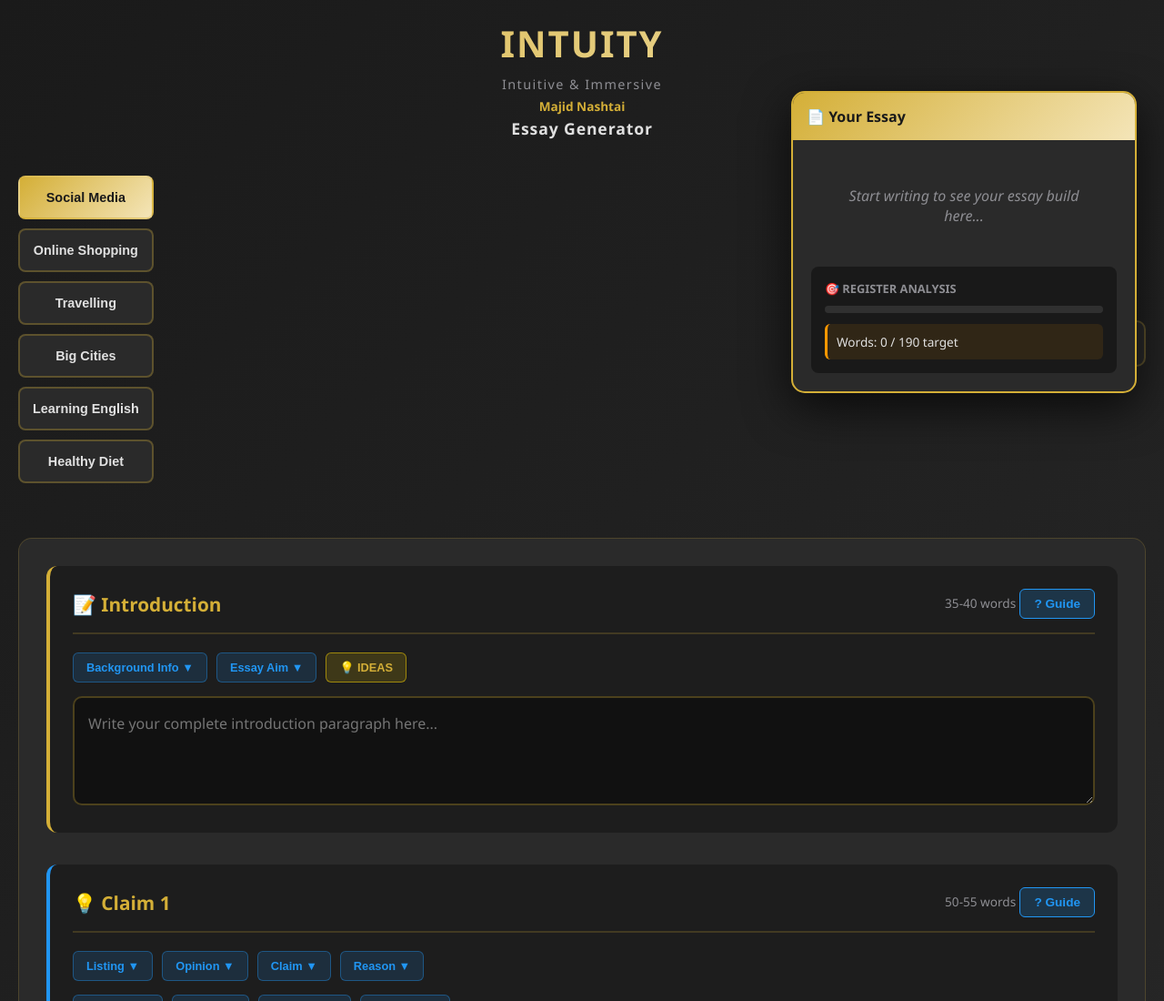
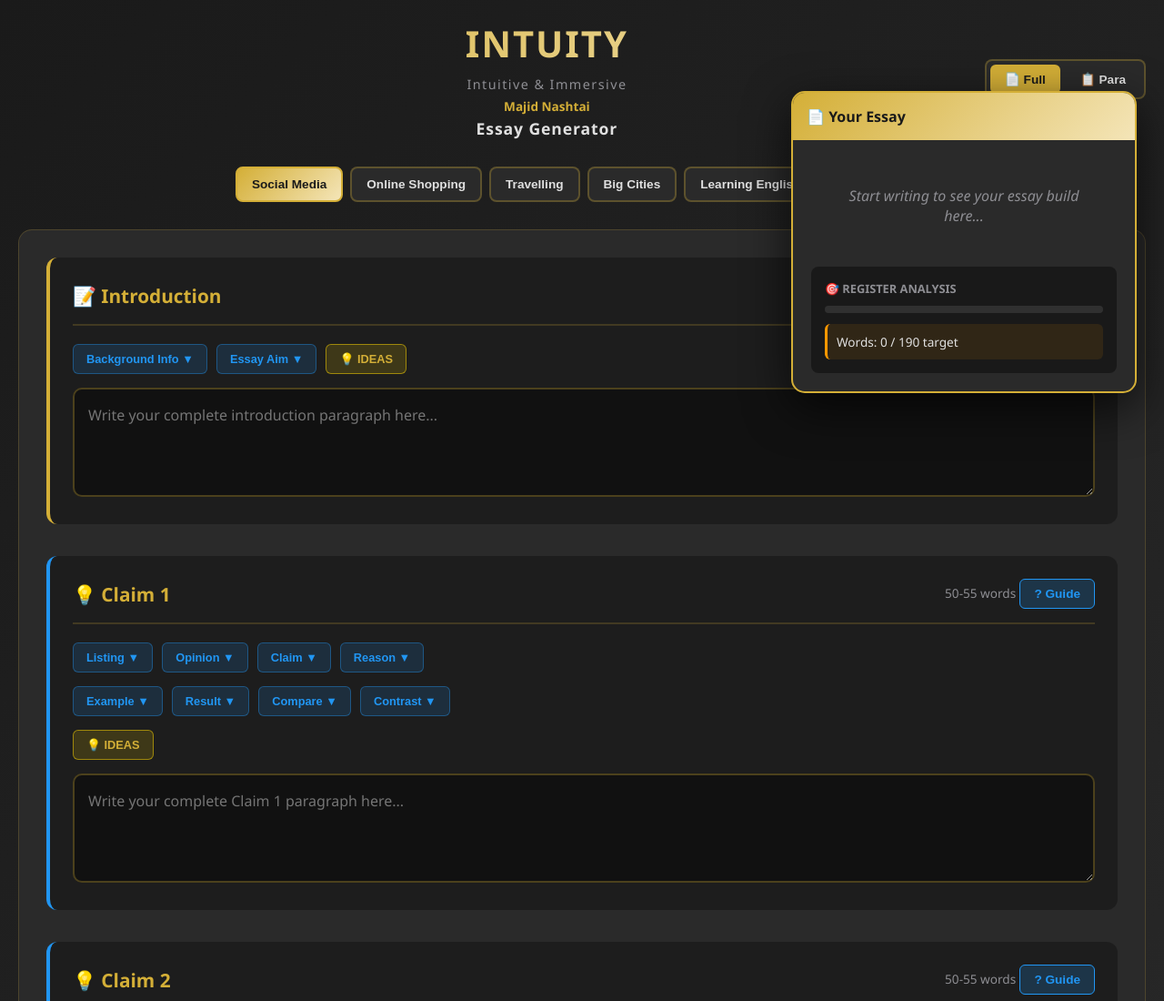
Before and after one commit to mhnashtai-prog/essay-generator, a plain HTML site: page index.html in a window 1280 px wide. Shown: the top 1100 px of the page at 91% size. Drawn offline with Linux system fonts and the light colour scheme.

Commit message:
Refactor header structure and styling

```diff
--- a/index.html
+++ b/index.html
@@ -39,11 +39,20 @@
 
         /* SIGNATURE HEADER */
         .header {
+            display: flex;
+            justify-content: space-between;
+            align-items: center;
+            margin-bottom: 30px;
+            flex-wrap: wrap;
+            gap: 20px;
+        }
+
+        .header-content {
             text-align: center;
-            margin-bottom: 40px;
-        }
-
-        .header h1 {
+            flex: 1;
+        }
+
+        .header-content h1 {
             font-size: 2.5rem;
             font-weight: 700;
             background: linear-gradient(135deg, var(--gold) 0%, var(--gold-light) 100%);
@@ -54,7 +63,7 @@
             text-transform: uppercase;
         }
 
-        .header .subtitle {
+        .header-content .subtitle {
             font-size: 0.9rem;
             color: var(--text-muted);
             margin-bottom: 5px;
@@ -62,41 +71,31 @@
             letter-spacing: 0.1em;
         }
 
-        .header .author {
+        .header-content .author {
             font-size: 0.85rem;
             color: var(--gold);
             font-weight: 600;
             margin-bottom: 3px;
         }
 
-        .header .product {
+        .header-content .product {
             font-size: 1.1rem;
             color: var(--text-light);
             font-weight: 600;
             letter-spacing: 0.05em;
         }
 
-        /* CONTROL BAR */
-        .control-bar {
-            display: flex;
-            justify-content: space-between;
-            align-items: center;
-            margin-bottom: 30px;
-            flex-wrap: wrap;
-            gap: 15px;
-        }
-
         .mode-toggle {
             display: flex;
-            gap: 8px;
+            gap: 6px;
             background: var(--bg-card);
-            padding: 6px;
-            border-radius: 10px;
+            padding: 4px;
+            border-radius: 8px;
             border: 2px solid rgba(212, 175, 55, 0.3);
         }
 
         .mode-btn {
-            padding: 10px 20px;
+            padding: 8px 16px;
             background: transparent;
             border: none;
             color: var(--text-light);
@@ -104,6 +103,7 @@
             cursor: pointer;
             font-weight: 600;
             transition: all 0.3s ease;
+            font-size: 0.85rem;
         }
 
         .mode-btn.active {
@@ -111,33 +111,16 @@
             color: #1a1a1a;
         }
 
+        /* TOPICS BAR */
+        .topics-bar {
+            margin-bottom: 30px;
+        }
+
         .topics {
-            display: grid;
-            grid-template-columns: repeat(auto-fit, minmax(140px, 1fr));
-            gap: 10px;
-            margin-bottom: 30px;
-        }
-
-        .topic-btn {
-            padding: 14px;
-            background: var(--bg-card);
-            border: 2px solid rgba(212, 175, 55, 0.3);
-            color: var(--text-light);
-            border-radius: 8px;
-            cursor: pointer;
-            font-weight: 600;
-            transition: all 0.3s ease;
-            font-size: 0.9rem;
-        }
-
-        .topic-btn:hover {
-            border-color: var(--gold);
-            transform: translateY(-2px);
-        }
-
-        .topic-btn.active {
-            background: linear-gradient(135deg, var(--gold) 0%, var(--gold-light) 100%);
-            color: #1a1a1a;
+            display: flex;
+            gap: 8px;
+            flex-wrap: wrap;
+            justify-content: center;
         }
 
         .composer {
@@ -677,7 +660,39 @@
             box-shadow: 0 5px 15px rgba(212, 175, 55, 0.3);
         }
 
+        .topic-btn {
+            padding: 10px 16px;
+            background: var(--bg-card);
+            border: 2px solid rgba(212, 175, 55, 0.3);
+            color: var(--text-light);
+            border-radius: 8px;
+            cursor: pointer;
+            font-weight: 600;
+            transition: all 0.3s ease;
+            font-size: 0.85rem;
+            white-space: nowrap;
+        }
+
+        .topic-btn:hover {
+            border-color: var(--gold);
+            transform: translateY(-2px);
+        }
+
+        .topic-btn.active {
+            background: linear-gradient(135deg, var(--gold) 0%, var(--gold-light) 100%);
+            color: #1a1a1a;
+            border-color: var(--gold);
+        }
+
         @media (max-width: 768px) {
+            .header {
+                flex-direction: column;
+            }
+
+            .header > div:first-child {
+                display: none; /* Hide spacer on mobile */
+            }
+
             .preview-popup {
                 position: fixed;
                 top: auto;
@@ -715,20 +730,22 @@
 </head>
 <body>
     <div class="container">
-        <!-- SIGNATURE HEADER -->
         <div class="header">
-            <h1>INTUITY</h1>
-            <p class="subtitle">Intuitive & Immersive</p>
-            <p class="author">Majid Nashtai</p>
-            <p class="product">Essay Generator</p>
-        </div>
-
-        <div class="control-bar">
-            <div class="topics" id="topics"></div>
+            <div style="width: 100px;"></div> <!-- Spacer for balance -->
+            <div class="header-content">
+                <h1>INTUITY</h1>
+                <p class="subtitle">Intuitive & Immersive</p>
+                <p class="author">Majid Nashtai</p>
+                <p class="product">Essay Generator</p>
+            </div>
             <div class="mode-toggle">
                 <button class="mode-btn active" onclick="setMode('full')">📄 Full</button>
                 <button class="mode-btn" onclick="setMode('paragraph')">📋 Para</button>
             </div>
+        </div>
+
+        <div class="topics-bar">
+            <div class="topics" id="topics"></div>
         </div>
 
         <div class="para-nav">
```
